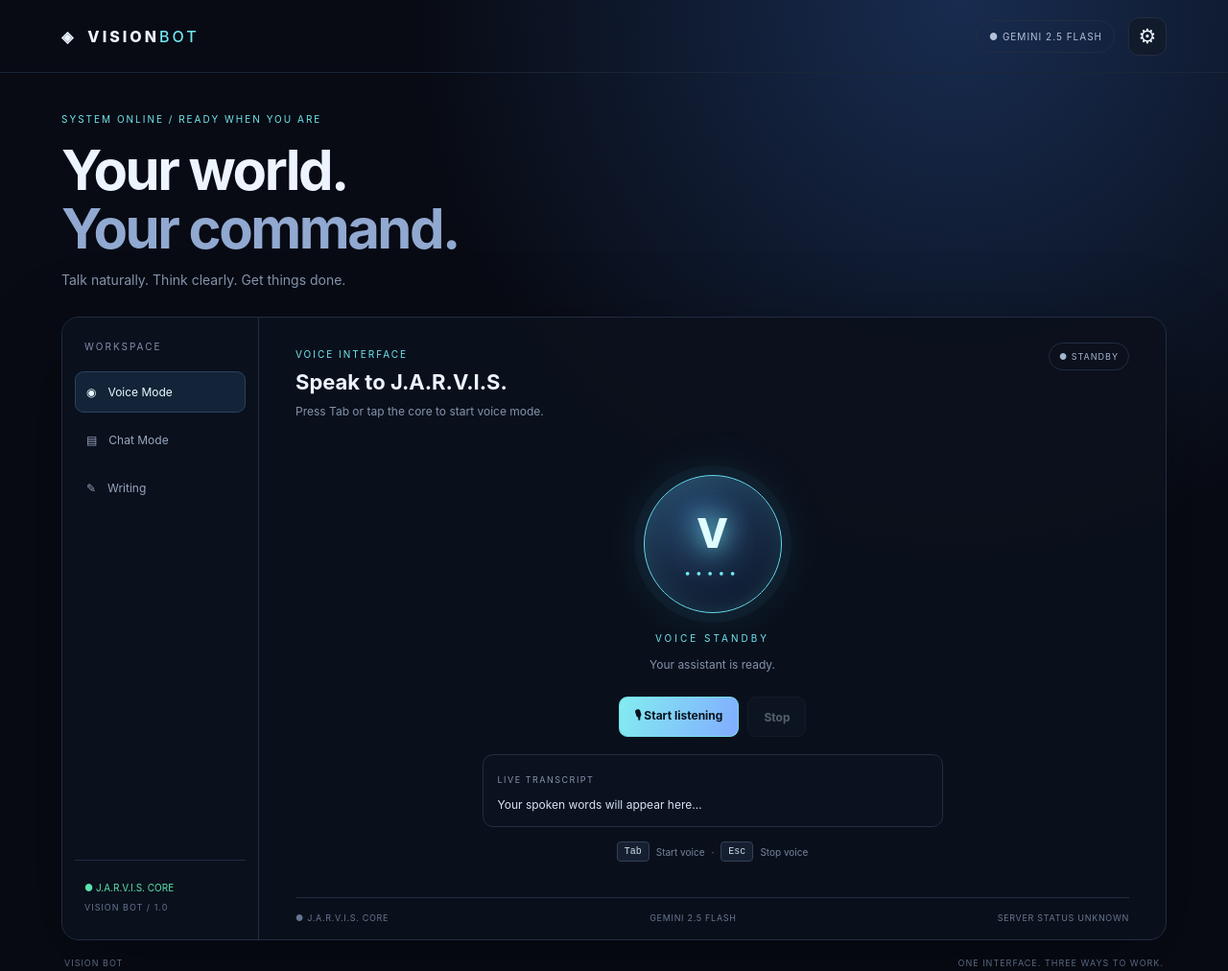
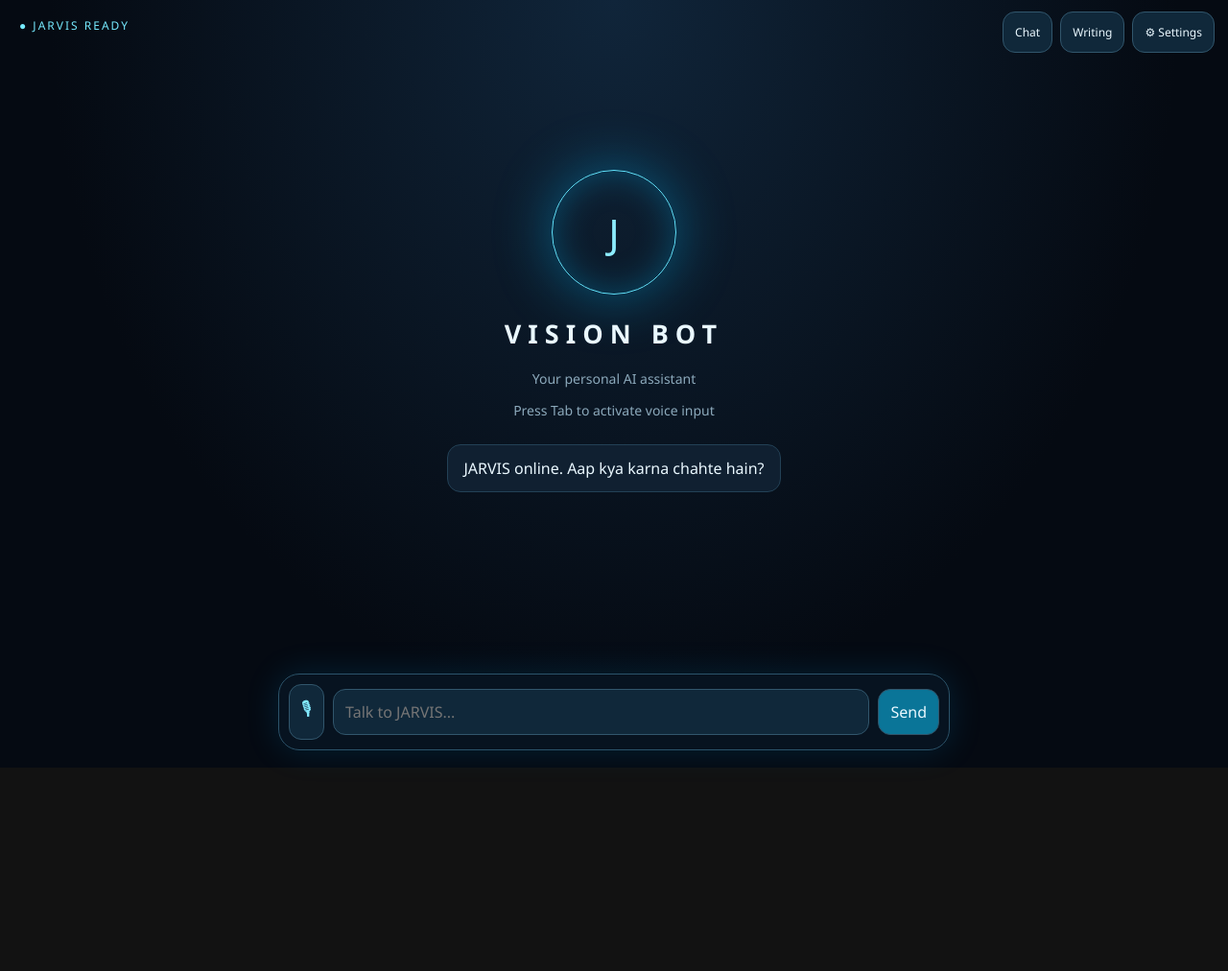
Before and after one commit to visionbot87/Vision_Bot, a website: page public/index.html in a window 1280 px wide. Shown: the whole page at 96% size. After the commit the page ends 800 px from the top, so only its background shows below. Drawn offline with Linux system fonts and the light colour scheme; no server answers.

Commit message:
Update index.html

```diff
--- a/public/index.html
+++ b/public/index.html
@@ -4,127 +4,194 @@
 <head>
   <meta charset="UTF-8">
   <meta name="viewport" content="width=device-width, initial-scale=1">
-  <meta name="theme-color" content="#080b14">
-  <title>Vision Bot | J.A.R.V.I.S.</title>
-  <link rel="stylesheet" href="/styles.css">
-  <script src="/app.js" defer></script>
+  <title>Vision Bot | JARVIS</title>
+  <style>
+    :root {
+      color-scheme: dark;
+      font-family: "Segoe UI", Arial, sans-serif;
+    }
+
+    * { box-sizing: border-box; }
+
+    body {
+      margin: 0;
+      min-height: 100vh;
+      background: radial-gradient(ellipse at top, #10253a, #050a12 65%);
+      color: #eaf8ff;
+    }
+
+    .status {
+      position: fixed;
+      top: 18px;
+      left: 20px;
+      color: #76eaff;
+      font-size: 12px;
+      letter-spacing: 2px;
+    }
+
+    .center {
+      min-height: 100vh;
+      display: grid;
+      place-items: center;
+      text-align: center;
+      padding: 24px;
+    }
+
+    .orb {
+      width: 130px;
+      height: 130px;
+      margin: 0 auto 22px;
+      border-radius: 50%;
+      border: 1px solid #60e5ff;
+      box-shadow: 0 0 45px #00bfff45, inset 0 0 30px #00bfff30;
+      display: grid;
+      place-items: center;
+      font-size: 42px;
+      color: #8cecff;
+      animation: pulse 3s infinite ease-in-out;
+    }
+
+    @keyframes pulse {
+      50% { box-shadow: 0 0 65px #00bfff70, inset 0 0 40px #00bfff50; }
+    }
+
+    h1 { letter-spacing: 7px; font-size: 27px; }
+    .muted { color: #8ca9bb; font-size: 14px; }
+
+    .chat {
+      width: min(650px, 100%);
+      margin: 26px auto 110px;
+      text-align: left;
+    }
+
+    #messages {
+      display: flex;
+      flex-direction: column;
+      gap: 12px;
+    }
+
+    .message {
+      background: #102031;
+      border: 1px solid #234156;
+      border-radius: 14px;
+      padding: 13px 16px;
+      white-space: pre-wrap;
+      overflow-wrap: anywhere;
+    }
+
+    .user { border-color: #187c9c; }
+    .error { border-color: #a34a4a; }
+
+    .pill {
+      position: fixed;
+      bottom: 18px;
+      left: 50%;
+      transform: translateX(-50%);
+      width: min(700px, calc(100% - 24px));
+      padding: 10px;
+      display: flex;
+      align-items: center;
+      gap: 9px;
+      background: #081522ed;
+      border: 1px solid #2b536a;
+      border-radius: 22px;
+      box-shadow: 0 0 35px #00aaff25;
+      backdrop-filter: blur(18px);
+    }
+
+    button, input {
+      font: inherit;
+      color: #eaf8ff;
+      background: #10283a;
+      border: 1px solid #31566c;
+      border-radius: 13px;
+      padding: 12px;
+    }
+
+    button { cursor: pointer; }
+    button:hover { border-color: #67e7ff; }
+    button:disabled { opacity: .5; cursor: wait; }
+
+    #prompt {
+      min-width: 0;
+      flex: 1;
+      outline: none;
+    }
+
+    #mic { color: #82eaff; font-size: 19px; }
+    #send { background: #0a7598; }
+
+    .tools {
+      position: fixed;
+      top: 12px;
+      right: 14px;
+      display: flex;
+      gap: 8px;
+    }
+
+    .tools button { font-size: 12px; }
+    #settings {
+      display: none;
+      position: fixed;
+      top: 58px;
+      right: 14px;
+      width: min(310px, calc(100% - 28px));
+      padding: 18px;
+      border: 1px solid #31566c;
+      border-radius: 16px;
+      background: #091522;
+    }
+
+    #settings input { width: 100%; margin: 8px 0; }
+
+    @media (max-width: 480px) {
+      .pill { bottom: 8px; gap: 5px; }
+      button, input { padding: 10px 8px; }
+      h1 { font-size: 22px; }
+    }
+  </style>
 </head>
 <body>
-  <header class="topbar">
-    <a class="brand" href="/">◈ <span>VISION<strong>BOT</strong></span></a>
-    <div class="top-actions">
-      <span class="model-tag">● GEMINI 2.5 FLASH</span>
-      <button id="settingsOpen" class="icon-btn" aria-label="Settings">⚙</button>
-    </div>
-  </header>
+  <div class="status" id="status">● JARVIS READY</div>
 
-  <main class="layout">
-    <section class="intro">
-      <div class="eyebrow">SYSTEM ONLINE / READY WHEN YOU ARE</div>
-      <h1>Your world.<br><span>Your command.</span></h1>
-      <p>Talk naturally. Think clearly. Get things done.</p>
-    </section>
-
-    <section class="workspace">
-      <nav class="sidebar" aria-label="Workspace">
-        <small>WORKSPACE</small>
-        <button class="nav-item active" data-mode="voice">◉ <span>Voice Mode</span></button>
-        <button class="nav-item" data-mode="chat">▤ <span>Chat Mode</span></button>
-        <button class="nav-item" data-mode="writing">✎ <span>Writing</span></button>
-        <div class="sidebar-bottom">● J.A.R.V.I.S. CORE<br><small>VISION BOT / 1.0</small></div>
-      </nav>
-
-      <section class="main-panel">
-        <div class="panel-heading">
-          <div>
-            <small id="modeKicker">VOICE INTERFACE</small>
-            <h2 id="modeTitle">Speak to J.A.R.V.I.S.</h2>
-            <p id="modeDescription">Press Tab or tap the core to start voice mode.</p>
-          </div>
-          <span class="standby" id="sessionState">● STANDBY</span>
+  <div class="tools">
+    <button id="chatMode">Chat</button>
+    <button id="writeMode">Writing</button>
+    <button id="settingsBtn">⚙ Settings</button>
   </div>
 
-        <section id="voiceView" class="view voice-view">
-          <button id="voiceCore" class="voice-core" aria-label="Start voice recognition">
-            <span>V</span><i>•••••</i>
-          </button>
-          <div id="voiceStatus" class="voice-status">VOICE STANDBY</div>
-          <p id="voiceCaption" class="voice-caption">Your assistant is ready.</p>
-          <div class="voice-actions">
-            <button id="voiceToggle" class="primary">🎙 Start listening</button>
-            <button id="voiceStop" class="secondary" disabled>Stop</button>
+  <div id="settings">
+    <strong>Vision Bot Settings</strong>
+    <p class="muted">Model: Gemini 2.5 Flash</p>
+    <label for="voiceSelect">Voice response</label>
+    <select id="voiceSelect" style="width:100%;margin:8px 0;padding:10px;background:#10283a;color:white">
+      <option value="on">Speak replies</option>
+      <option value="off">Text only</option>
+    </select>
+    <p class="muted">API key ko server environment mein configure karein, browser mein nahi.</p>
+    <button id="closeSettings">Close</button>
   </div>
-          <div class="transcript">
-            <small>LIVE TRANSCRIPT</small>
-            <p id="transcriptText">Your spoken words will appear here…</p>
-          </div>
-          <p class="keyboard-hint"><kbd>Tab</kbd> Start voice <span>·</span> <kbd>Esc</kbd> Stop voice</p>
-        </section>
 
-        <section id="chatView" class="view hidden">
-          <div id="chatMessages" class="messages" aria-live="polite">
-            <div class="message assistant">
-              <b>V</b><div><small>J.A.R.V.I.S.</small><p>Hello. I'm ready to help. What would you like to work on?</p></div>
-            </div>
-          </div>
-          <form id="chatForm" class="composer">
-            <textarea id="chatInput" rows="2" placeholder="Ask J.A.R.V.I.S. anything…" aria-label="Message"></textarea>
-            <button class="primary send" type="submit">Send ↗</button>
-          </form>
-          <small class="hint">Enter to send · Shift + Enter for a new line</small>
-        </section>
-
-        <section id="writingView" class="view hidden">
-          <div class="writing-heading"><span>✎</span><div><h3>Writing Studio</h3><p>Draft, rewrite, polish, or plan your next piece.</p></div></div>
-          <form id="writingForm" class="writing-form">
-            <label for="writingTask">WHAT WOULD YOU LIKE TO WRITE?</label>
-            <textarea id="writingTask" rows="5" placeholder="Example: Write a professional email to a customer…"></textarea>
-            <button class="primary" type="submit">Create draft ↗</button>
-          </form>
-          <div id="writingResult" class="result hidden">
-            <div class="result-top"><small>YOUR DRAFT</small><button id="copyDraft" class="text-btn" type="button">Copy text</button></div>
-            <pre id="draftText"></pre>
+  <main class="center">
+    <div>
+      <div class="orb">J</div>
+      <h1>VISION BOT</h1>
+      <p class="muted" id="subtitle">Your personal AI assistant</p>
+      <p class="muted">Press Tab to activate voice input</p>
+      <section class="chat" id="chat">
+        <div id="messages">
+          <div class="message">JARVIS online. Aap kya karna chahte hain?</div>
         </div>
       </section>
-
-        <footer class="panel-footer">
-          <span>● J.A.R.V.I.S. CORE</span>
-          <span>GEMINI 2.5 FLASH</span>
-          <span id="connectionLabel">CHECKING SERVER…</span>
-        </footer>
-      </section>
-    </section>
-    <footer class="page-footer">VISION BOT <span>ONE INTERFACE. THREE WAYS TO WORK.</span></footer>
+    </div>
   </main>
 
-  <div id="settingsOverlay" class="overlay hidden" role="dialog" aria-modal="true" aria-labelledby="settingsTitle">
-    <section class="settings">
-      <div class="settings-top">
-        <div><small>PREFERENCES</small><h2 id="settingsTitle">Settings</h2></div>
-        <button id="settingsClose" class="icon-btn" aria-label="Close settings">×</button>
-      </div>
-      <p class="settings-desc">Choose a mode. Your assistant identity stays fixed as J.A.R.V.I.S.</p>
+  <form class="pill" id="commandForm">
+    <button id="mic" type="button" title="Voice input">🎙</button>
+    <input id="prompt" autocomplete="off" placeholder="Talk to JARVIS..." aria-label="Command">
+    <button id="send" type="submit">Send</button>
+  </form>
 
-      <small class="section-label">OPEN A MODE</small>
-      <button class="mode-choice" data-mode="voice"><span>◉</span><div><b>Voice Mode</b><small>Speak using your microphone</small></div>↗</button>
-      <button class="mode-choice" data-mode="chat"><span>▤</span><div><b>Chat Mode</b><small>Type and receive AI replies</small></div>↗</button>
-      <button class="mode-choice" data-mode="writing"><span>✎</span><div><b>Writing Mode</b><small>Create drafts and polished text</small></div>↗</button>
-
-      <div class="engine">
-        <small class="section-label">FIXED AI ENGINE</small>
-        <div class="engine-row"><span>✦</span><div><b>Google Gemini 2.5 Flash</b><small>Default model · assistant switching disabled</small></div><strong>DEFAULT</strong></div>
-      </div>
-
-      <div class="key-section">
-        <label for="apiKeyInput" class="section-label">OPTIONAL GEMINI API KEY</label>
-        <input id="apiKeyInput" type="password" autocomplete="off" placeholder="Paste key for this browser session">
-        <p>Safer option: set GEMINI_API_KEY in Render Environment. Never share your API key publicly.</p>
-        <button id="saveKey" class="secondary" type="button">Use for this session</button>
-        <small id="keyStatus" role="status"></small>
-      </div>
-      <div class="settings-bottom"><span>● Fixed assistant identity</span><button id="settingsDone" class="primary">Done</button></div>
-    </section>
-  </div>
-  <div id="toast" class="toast" role="status"></div>
+  <script src="/app.js"></script>
 </body>
 </html>
```
Lines whose indentation alone changed are shown as unchanged.
